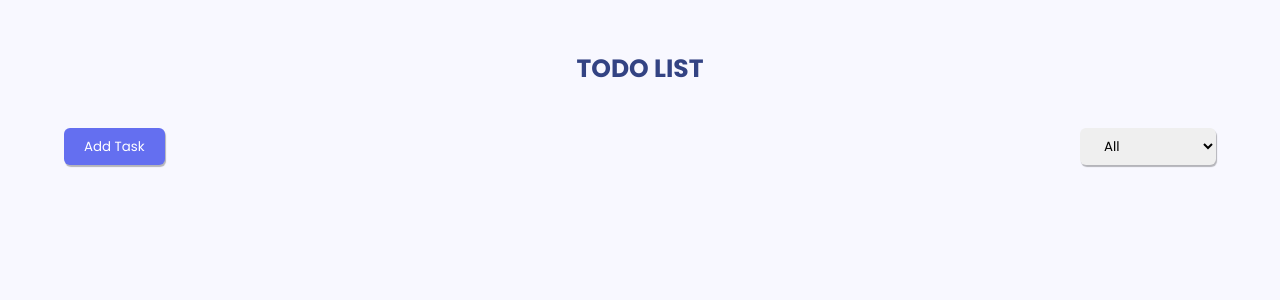
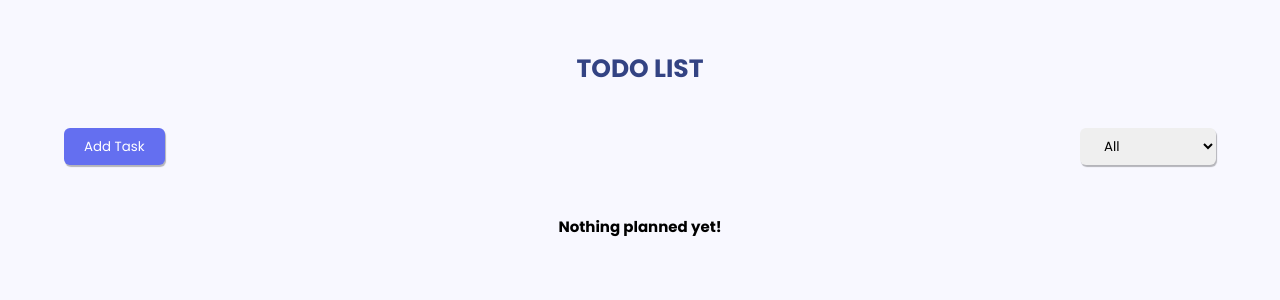
Before and after one commit to d-zucho/todo-app-yt, a React (Vite) app: page / in a window 1280 px wide. Shown: the top 300 px of the page. Built offline with nearby package versions, Linux system fonts and the light colour scheme.

Commit message:
fix added todo show on form enter

```diff
--- a/src/App.jsx
+++ b/src/App.jsx
@@ -17,7 +17,14 @@ function App() {
         <Header />
         <TodoList />
       </div>
-      <Toaster />
+      <Toaster
+        toastOptions={{
+          // position: 'top-right',
+          style: {
+            fontSize: '1.5rem',
+          },
+        }}
+      />
     </>
   )
 }
--- a/src/components/Modal.jsx
+++ b/src/components/Modal.jsx
@@ -33,15 +33,15 @@ function Modal({ open, handleModal }) {
           time: new Date().toLocaleString(),
         })
       )
+      //* reset the form
+      setTitle('')
+      setStatus('incomplete')
+      handleModal(false)
+      //* close modal
+      toast.success('Task added successfully')
+    } else {
+      toast.error('Please fill in all fields')
     }
-
-    //* reset the form
-    setTitle('')
-    setStatus('incomplete')
-    handleModal(false)
-
-    //* close modal
-    toast.success('Task added successfully')
   }
 
   return (
--- a/src/components/TodoList.jsx
+++ b/src/components/TodoList.jsx
@@ -1,33 +1,32 @@
 import { useEffect } from 'react'
 import Todo from './Todo'
+import { useSelector } from 'react-redux'
 
 function TodoList() {
-  let data = localStorage.getItem('todoList') ?? []
-  let parsedTodoList = JSON.parse(data)
-  console.log(parsedTodoList)
-  // render the todos when state changes
-  // useEffect(() => {
-  //   console.log('useEffect')
-  // }, [parsedTodoList])
+  //* get the todo list from the store
 
-  // get todos from localStorage if they exist
-  // if not, assign as empty array
+  //? useSelector is a hook that accepts a function as an argument and returns the value of the state
 
-  // delete todo
-  // const deleteTodo = (id) => {
-  //   // filter out the todo with the id that matches the id passed in
-  //   const filteredList = parsedTodoList.filter((todo) => todo.id !== id)
-  //   // update localStorage
-  //   localStorage.setItem('todoList', JSON.stringify(filteredList))
-  //   // update state
-  //   parsedTodoList = filteredList
-  // }
+  const todoList = useSelector((state) => state.todo.todoList)
+
+  const sortedTodoList = [...todoList]
+  sortedTodoList.sort((a, b) => new Date(b.time) - new Date(a.time))
 
   return (
     <div>
-      {parsedTodoList.map((todo) => (
-        <Todo key={todo.id} todo={todo} />
-      ))}
+      {sortedTodoList.length > 0 ? (
+        sortedTodoList.map((todo) => <Todo key={todo.id} todo={todo} />)
+      ) : (
+        <h2
+          style={{
+            textAlign: 'center',
+            marginTop: '5rem',
+          }}
+        >
+          {' '}
+          Nothing planned yet!
+        </h2>
+      )}
     </div>
   )
 }
--- a/src/slices/todoSlice.js
+++ b/src/slices/todoSlice.js
@@ -14,6 +14,7 @@ const getInitialTodos = () => {
 
 const initialValue = {
   todoList: getInitialTodos(),
+  // this is the initial value of the state using the getInitialTodos function above
 }
 
 export const todoSlice = createSlice({
```
